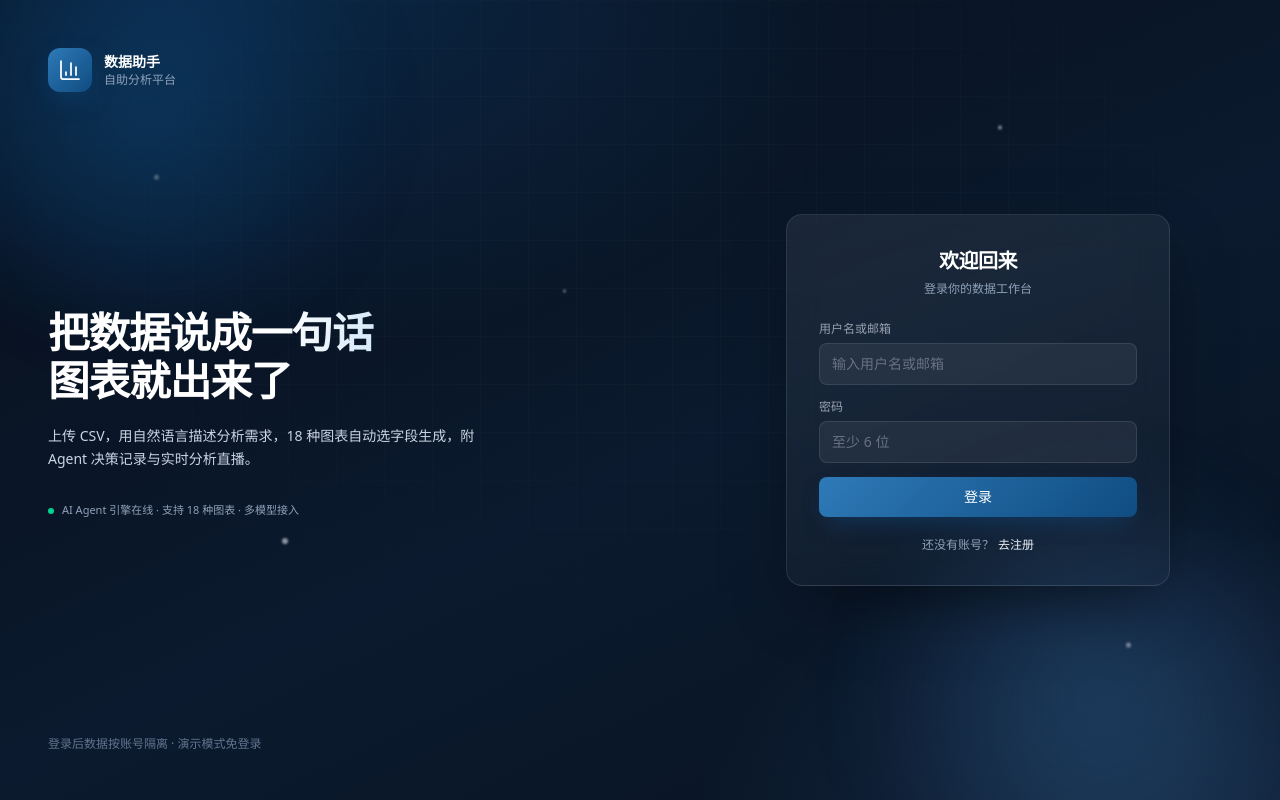
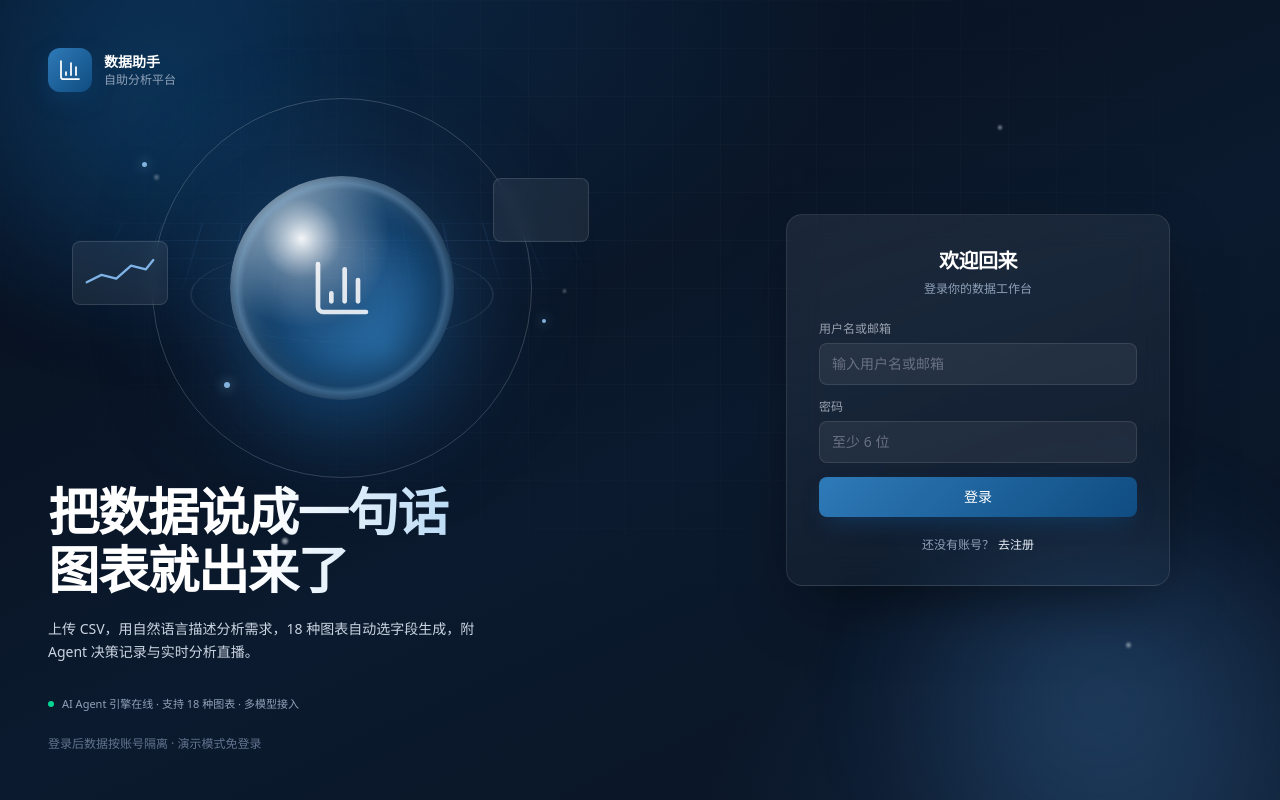
Before and after one commit to yundai1009/data-agent-visual-analysis, a React (Vite) app in the folder frontend/: page /login in a window 1280 px wide. Built offline with nearby package versions, Linux system fonts and the light colour scheme.

Commit message:
feat: 登录页 3D 玻璃球体 hero — 轨道环/透视网格/漂浮数据块（高端落地页感）

```diff
--- a/frontend/src/index.css
+++ b/frontend/src/index.css
@@ -84,6 +84,20 @@ button:active, [role="button"]:active {
   to { background-position: 200% center; }
 }
 
+/* 登录页 3D 玻璃球体：轨道自转 / 反向公转 / 球体与数据块漂浮 */
+@keyframes orb-spin {
+  from { transform: rotateZ(0deg); }
+  to { transform: rotateZ(360deg); }
+}
+@keyframes orb-spin-rev {
+  from { transform: rotateX(72deg) rotateZ(0deg); }
+  to { transform: rotateX(72deg) rotateZ(-360deg); }
+}
+@keyframes orb-float {
+  0%, 100% { transform: translateY(0); }
+  50% { transform: translateY(-16px); }
+}
+
 /* 尊重系统"减少动态效果"设置：关闭全部动画/过渡 */
 @media (prefers-reduced-motion: reduce) {
   *, *::before, *::after {
--- a/frontend/src/pages/Login.jsx
+++ b/frontend/src/pages/Login.jsx
@@ -105,9 +105,9 @@ export default function Login() {
       ))}
 
       <div className="relative w-full max-w-[1400px] mx-auto lg:grid lg:grid-cols-[1.12fr_1fr]">
-        {/* 左：品牌区（大屏，3D 质感） */}
-        <div className="hidden lg:flex flex-col justify-between p-12 pr-16">
-          <div className="flex items-center gap-3">
+        {/* 左：品牌区（大屏，3D 玻璃球体 hero） */}
+        <div className="hidden lg:flex flex-col justify-between p-12 pr-10 relative overflow-hidden">
+          <div className="flex items-center gap-3 relative z-10">
             <div className="w-11 h-11 rounded-xl flex items-center justify-center shadow-lg"
                  style={{ background: 'linear-gradient(135deg, #2e7ab8, #0f4c81)', boxShadow: '0 8px 24px -6px rgba(15,76,129,.6)' }}>
               <BarChart3 className="w-6 h-6 text-white" />
@@ -118,11 +118,68 @@ export default function Login() {
             </div>
           </div>
 
-          <div>
+          {/* 3D 玻璃球体主体：中央光球 + 轨道环 + 漂浮数据块 + 透视网格地面 */}
+          <div className="flex-1 relative flex items-center justify-center" style={{ perspective: '1000px' }}>
+            {/* 透视网格地面 */}
+            <div className="absolute left-1/2 -translate-x-1/2 bottom-0 w-[520px] h-[260px] pointer-events-none"
+                 style={{
+                   backgroundImage: 'linear-gradient(rgba(63,123,184,.18) 1px, transparent 1px), linear-gradient(90deg, rgba(63,123,184,.18) 1px, transparent 1px)',
+                   backgroundSize: '40px 40px',
+                   transform: 'rotateX(62deg)',
+                   transformOrigin: 'top',
+                   maskImage: 'radial-gradient(ellipse 70% 90% at 50% 0%, black 40%, transparent 78%)',
+                 }} />
+            {/* 轨道环 1（水平） */}
+            <div className="absolute w-[380px] h-[380px] rounded-full pointer-events-none border border-accent-soft/20"
+                 style={{ animation: 'orb-spin 22s linear infinite' }} />
+            {/* 轨道环 2（倾斜） */}
+            <div className="absolute w-[300px] h-[300px] rounded-full pointer-events-none border border-accent-soft/15"
+                 style={{ transform: 'rotateX(72deg)', animation: 'orb-spin-rev 16s linear infinite' }} />
+            {/* 中央玻璃球体 */}
+            <div className="relative w-56 h-56 rounded-full pointer-events-none"
+                 style={{
+                   background:
+                     'radial-gradient(circle at 32% 28%, rgba(255,255,255,.95), rgba(255,255,255,.28) 18%, transparent 40%), ' +
+                     'radial-gradient(circle at 70% 78%, rgba(46,122,184,.85), transparent 52%), ' +
+                     'radial-gradient(circle at 50% 50%, rgba(63,123,184,.55), rgba(15,76,129,.75) 62%, rgba(7,20,38,.95) 100%)',
+                   boxShadow:
+                     'inset -18px -18px 46px rgba(7,20,38,.55), ' +
+                     'inset 12px 12px 34px rgba(255,255,255,.35), ' +
+                     '0 40px 90px -24px rgba(15,76,129,.85), ' +
+                     '0 0 140px rgba(63,123,184,.35)',
+                   animation: 'orb-float 7s ease-in-out infinite',
+                 }}>
+              {/* 球体高光描边 */}
+              <div className="absolute inset-0 rounded-full pointer-events-none"
+                   style={{ background: 'radial-gradient(circle at 50% 50%, transparent 62%, rgba(143,195,238,.28) 66%, transparent 72%)' }} />
+              {/* 球心内容：放大镜图标 / 数据 */}
+              <div className="absolute inset-0 flex items-center justify-center">
+                <BarChart3 className="w-16 h-16 text-white/85" style={{ filter: 'drop-shadow(0 4px 14px rgba(0,0,0,.4))' }} />
+              </div>
+            </div>
+            {/* 漂浮数据块 1：迷你柱状图 */}
+            <div className="absolute right-[8%] top-[22%] w-24 h-16 rounded-lg flex items-end gap-1.5 p-2.5 pointer-events-none"
+                 style={{ background: 'rgba(255,255,255,.07)', border: '1px solid rgba(255,255,255,.12)', backdropFilter: 'blur(6px)', animation: 'orb-float 6s ease-in-out infinite' }}>
+              {[45, 75, 55, 90].map((h, i) => (
+                <span key={i} className="flex-1 rounded-sm" style={{ height: `${h}%`, background: 'linear-gradient(180deg, #7fb3e8, #0f4c81)', animation: `live-grow .8s cubic-bezier(.22,1,.36,1) ${i * .12}s both` }} />
+              ))}
+            </div>
+            {/* 漂浮数据块 2：折线点 */}
+            <div className="absolute left-[4%] top-[38%] w-24 h-16 rounded-lg p-2.5 pointer-events-none"
+                 style={{ background: 'rgba(255,255,255,.07)', border: '1px solid rgba(255,255,255,.12)', backdropFilter: 'blur(6px)', animation: 'orb-float 8s ease-in-out infinite reverse' }}>
+              <svg viewBox="0 0 80 40" className="w-full h-full"><polyline points="4,30 20,22 36,26 52,12 68,16 76,6" fill="none" stroke="#7fb3e8" strokeWidth="2.5" strokeLinecap="round" strokeLinejoin="round" /></svg>
+            </div>
+            {/* 漂浮数据点 */}
+            {[['16%', '18%', 5], ['84%', '58%', 4], ['30%', '74%', 6]].map(([x, y, s], i) => (
+              <span key={i} className="absolute rounded-full pointer-events-none" style={{ left: x, top: y, width: s, height: s, background: 'rgba(143,195,238,.9)', boxShadow: '0 0 12px rgba(143,195,238,.8)', animation: `orb-float ${5 + i}s ease-in-out infinite`, animationDelay: `${i * .9}s` }} />
+            ))}
+          </div>
+
+          <div className="relative z-10">
             <h1
-              className="text-[2.6rem] leading-[1.15] font-bold tracking-tight"
+              className="text-[3.2rem] leading-[1.12] font-bold tracking-tight"
               style={{
-                background: 'linear-gradient(92deg, #ffffff 20%, #8fc3ee 45%, #ffffff 70%)',
+                background: 'linear-gradient(92deg, #ffffff 18%, #8fc3ee 45%, #ffffff 72%)',
                 backgroundSize: '200% auto',
                 WebkitBackgroundClip: 'text',
                 WebkitTextFillColor: 'transparent',
@@ -141,7 +198,7 @@ export default function Login() {
             </div>
           </div>
 
-          <p className="text-xs text-slate-500">登录后数据按账号隔离 · 演示模式免登录</p>
+          <p className="text-xs text-slate-500 mt-6 relative z-10">登录后数据按账号隔离 · 演示模式免登录</p>
         </div>
 
         {/* 右：表单区（深色玻璃） */}
```
Also changed, not shown: 3 other files (tests, documents, lock files or other folders).
